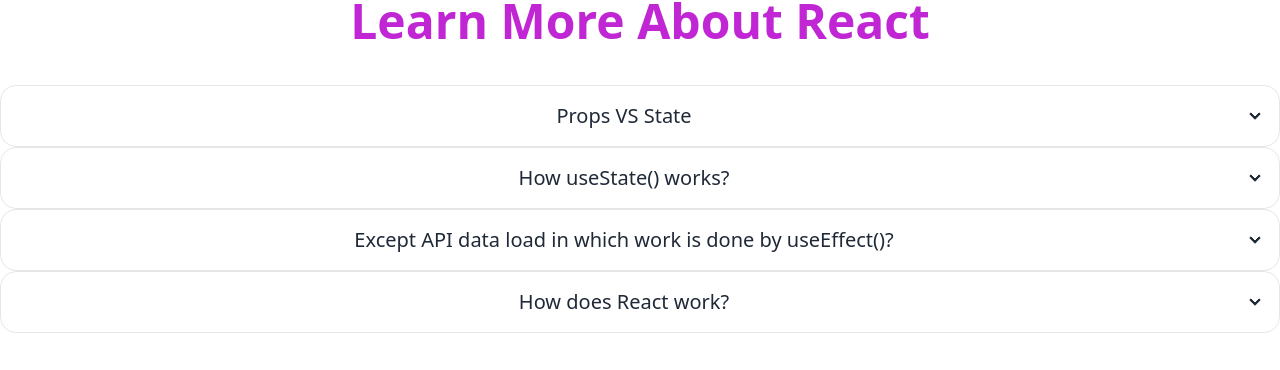
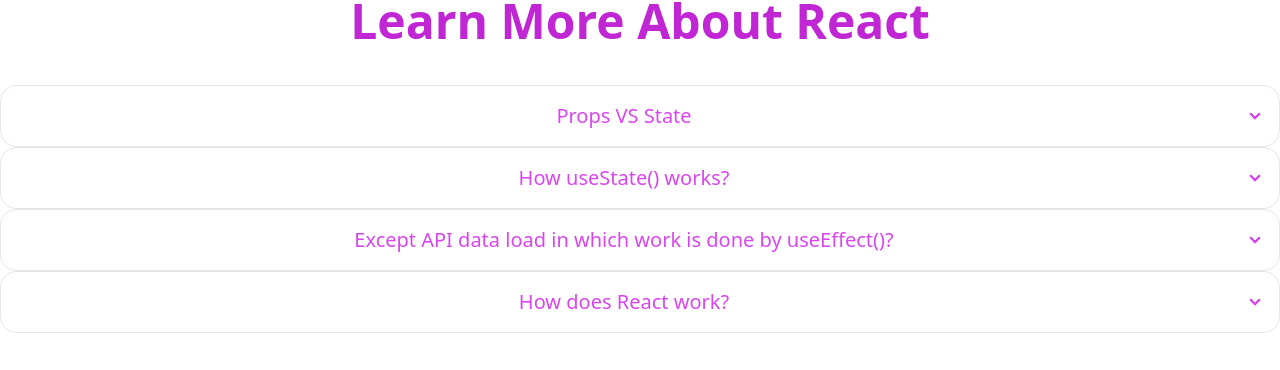
Before and after one commit to MoriamAkterSwarna/tech-secrets, a React (Vite) app: page / in a window 1280 px wide. Shown: the part 2819-3189 px from the top of the page. Built offline with nearby package versions, Linux system fonts and the light colour scheme.

Commit message:
questen answer added

```diff
--- a/src/components/QnA/QnA.jsx
+++ b/src/components/QnA/QnA.jsx
@@ -5,40 +5,61 @@
         <div className='text-center my-10'>
             <h2 className='text-fuchsia-600 text-5xl font-bold mb-10'>Learn More About React</h2>
             <div tabIndex={0} className="collapse collapse-arrow border border-base-300 bg-base-100 rounded-box">
-                <div className="collapse-title text-xl font-medium">
+                <div className="collapse-title text-xl font-medium text-fuchsia-500">
                     Props VS State
                 </div>
                 <div className="collapse-content">
-                    <p>tabIndex={0} attribute is necessary to make the div focusable</p>
+                <p><span className='font-bold'>Props: </span> Props are a way to pass data from a parent component to a child component. Props are read-only and should not be modified by the child component. The parent component can pass any data it wants to the child component through props, such as strings, numbers, objects, functions, or even other components. Props are passed down the component tree and can be accessed by the child component using the props keyword.</p>
+                <p><span className='font-bold'>State: </span> State, on the other hand, is used to manage data that is internal to a component and may change over time. Unlike props, state is mutable, which means that a component can change its own state. When a component's state changes, React will automatically re-render the component and any child components. State should be initialized in the constructor of a component and updated using the setState method.</p>
                 </div>
                 </div>
 
                 <div tabIndex={0} className="collapse collapse-arrow border border-base-300 bg-base-100 rounded-box">
-                <div className="collapse-title text-xl font-medium">
+                <div className="collapse-title text-xl font-medium text-fuchsia-500">
                 How useState() works?
                 </div>
                 <div className="collapse-content">
-                    <p>tabIndex={0} attribute is necessary to make the div focusable</p>
+                    <p>In React, useState() is a hook that allows functional components to have state. useState() takes an initial value as its argument and returns an array with two elements: the current state value and a function that can be used to update the state.
+                        <p>When a functional component that uses useState() is first rendered, React initializes the state value by calling the useState() function with the initial value.
+
+                        The useState() function returns an array with two elements: the current state value and a function that can be used to update the state value. React also creates a reference to the state value and its associated update function.
+
+                        When the component is rendered, the current state value is used to determine what content should be displayed on the screen.
+
+                        If the component needs to update its state value, the update function returned by useState() is called with the new value. This triggers a re-render of the component.
+
+                        When the component re-renders, the updated state value is used to determine what content should be displayed on the screen.
+
+                        The process continues as the component is rendered and updated based on changes to its state.</p>
+                    </p>
                 </div>
                 </div>
 
 
                 <div tabIndex={0} className="collapse collapse-arrow border border-base-300 bg-base-100 rounded-box">
-                <div className="collapse-title text-xl font-medium">
+                <div className="collapse-title text-xl font-medium text-fuchsia-500">
                     Except API data load in which work is done by useEffect()?
                 </div>
                 <div className="collapse-content">
-                    <p>tabIndex={0} attribute is necessary to make the div focusable</p>
+                    <li>Component initialization</li>
+                    <li>Component updates</li>
+                    <li>Component unmounting</li>
+                    <li>Side effects</li>
+                    <li>Conditional effects</li>
                 </div>
                 </div>
 
 
                 <div tabIndex={0} className="collapse collapse-arrow border border-base-300 bg-base-100 rounded-box">
-                <div className="collapse-title text-xl font-medium">
+                <div className="collapse-title text-xl font-medium text-fuchsia-500">
                     How does React work?
                 </div>
                 <div className="collapse-content">
-                    <p>tabIndex={0} attribute is necessary to make the div focusable</p>
+                    <p>When you build a React application, you create a tree-like hierarchy of components that represent the different parts of your UI. Each component is responsible for rendering a portion of the UI based on its current props and state. <br />
+
+                    When a component's props or state changes, React automatically updates the UI to reflect those changes. This process is known as "reconciliation", and it involves comparing the current state of the UI to the previous state and making any necessary updates to the DOM. <br />
+
+                    React uses a virtual DOM to perform reconciliation. The virtual DOM is a lightweight representation of the actual DOM, which allows React to update the UI more efficiently. When a component's state or props change, React updates the virtual DOM and compares it to the previous virtual DOM. It then computes the difference between the two and updates only the parts of the actual DOM that have changed.</p>
                 </div>
                 </div>
 
```
